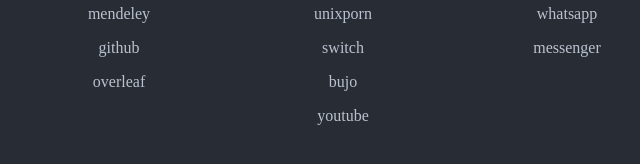
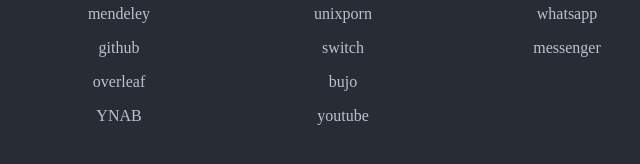
Before and after one commit to jtlaune/jtlaune.github.io, a Jekyll site: the page startpage.html, which Jekyll copies as it is, in a window 1280 px wide. Shown: the part 206-370 px from the top of the page, without its empty margins (297-937 px from the left). Built offline with Jekyll 4.4.1, drawn with Linux system fonts in a browser that asks for light colours.

Commit message:
Add links to lists

```diff
--- a/startpage.html
+++ b/startpage.html
@@ -133,6 +133,7 @@
 			<li><a href="https://www.mendeley.com/library/">mendeley</a></li>
 			<li><a href="https://www.github.com">github</a></li>
 			<li><a href="https://overleaf.com">overleaf</a></li>
+			<li><a href="https://app.youneedabudget.com">YNAB</a></li>
 		  </ul>
 		</div>
 
```
